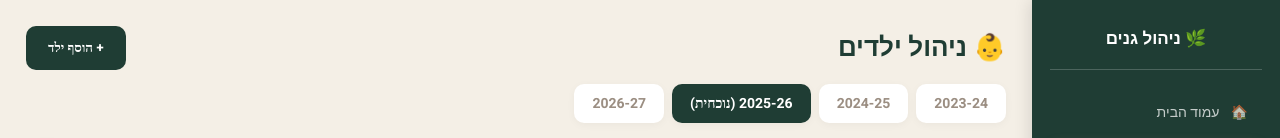
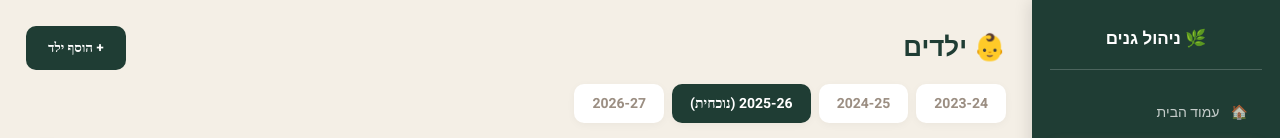
Before and after one commit to yogashushan-web/ganlev, a website: page crm/html/children-manage.html in a window 1280 px wide. Shown: the top 138 px of the page. Drawn offline with Linux system fonts and the light colour scheme; no server answers; sample sign-in values are in the browser's storage.

Commit message:
Children page: drop 'ניהול' from title

```diff
--- a/crm/html/children-manage.html
+++ b/crm/html/children-manage.html
@@ -59,7 +59,7 @@
 
   <div class="header">
     <div>
-      <h1>👶 ניהול ילדים</h1>
+      <h1>👶 ילדים</h1>
       <div class="sub" id="gardenSub"></div>
     </div>
     <button class="btn-add" onclick="toggleForm()">+ הוסף ילד</button>
```
